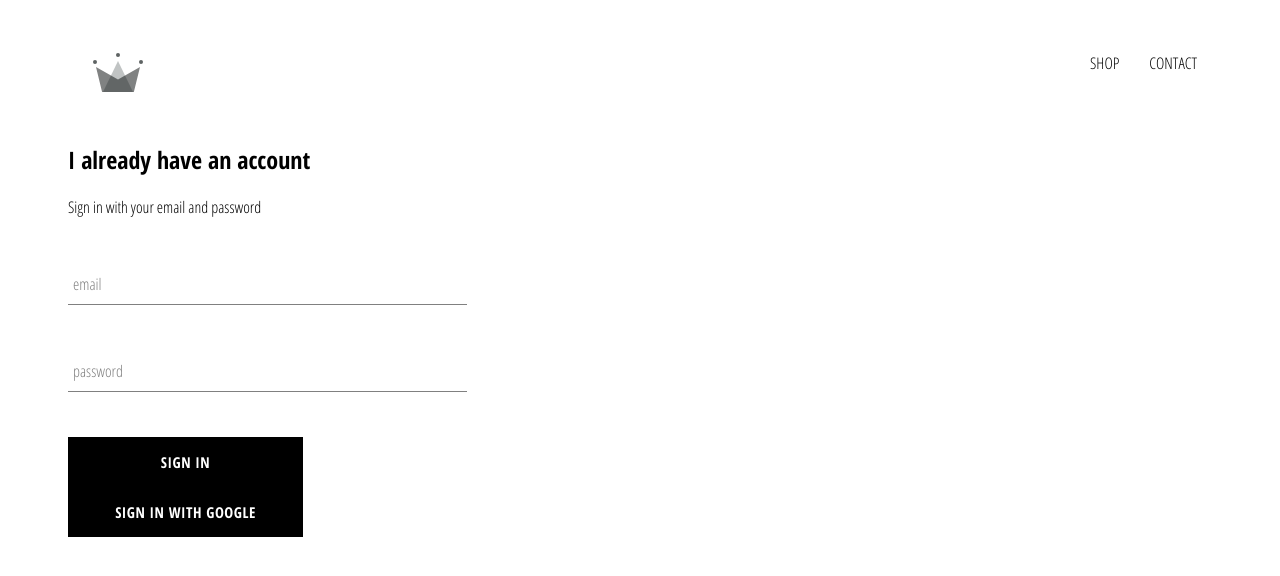
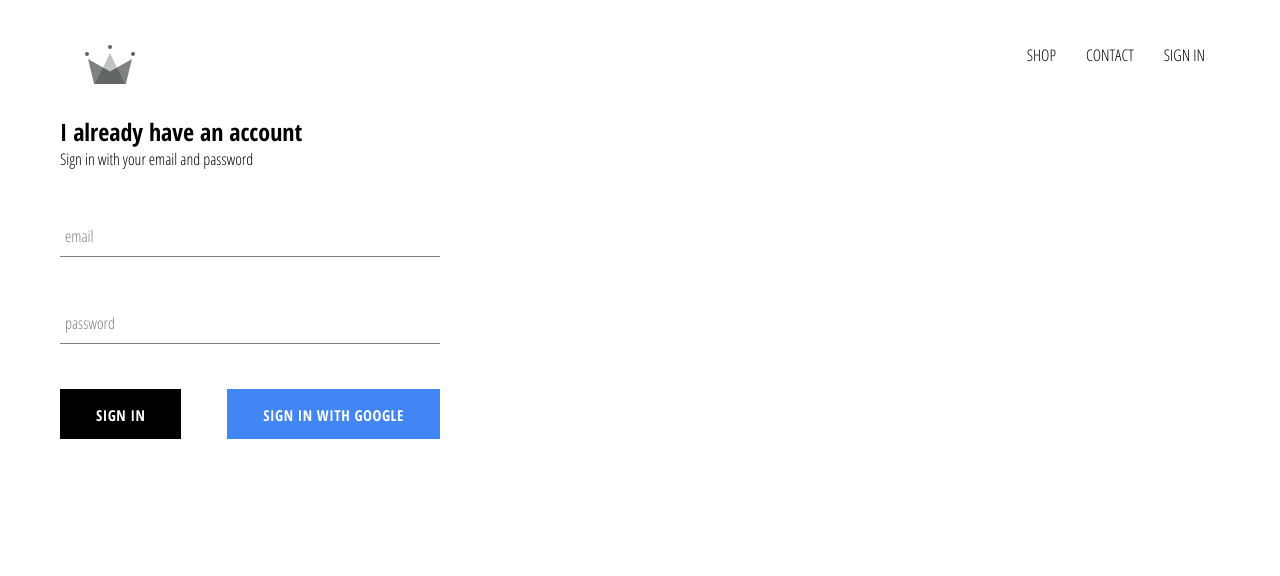
Before and after one commit to MynameisArthur/e_shop, a React (Create React App) app: page /signin in a window 1280 px wide. Shown: the top 576 px of the page. Built offline with nearby package versions, Linux system fonts and the light colour scheme; no server answers.

Commit message:
created signin page with SignIn component and sign in with google

```diff
--- a/src/components/custom-button/CustomButton.component.jsx
+++ b/src/components/custom-button/CustomButton.component.jsx
@@ -1,9 +1,14 @@
 import React from 'react';
 import './CustomButton.styles.scss';
 
-const CustomButton = ({children, ...otherProps}) => {
+const CustomButton = ({children, isGoogleSignIn, ...otherProps}) => {
     return (
-        <div className="custom-button" {...otherProps}>
+        <div
+            className={`${
+                isGoogleSignIn ? 'google-sign-in' : ''
+            } custom-button`}
+            {...otherProps}
+        >
             {children}
         </div>
     );
--- a/src/components/custom-button/CustomButton.styles.scss
+++ b/src/components/custom-button/CustomButton.styles.scss
@@ -1,5 +1,5 @@
 .custom-button {
-    min-width: 165px;
+    // min-width: 165px;
     width: auto;
     height: 50px;
     letter-spacing: 0.5px;
@@ -13,19 +13,18 @@
     font-weight: bolder;
     border: none;
     cursor: pointer;
-    display: inline-block;
-    text-align: center;
+    border: 1px solid transparent;
     &:hover {
         background-color: white;
         color: black;
-        border: 1px solid black;
+        border-color: black;
     }
-    .title {
-        margin: 10px 0;
-    }
-
-    .buttons {
-        display: flex;
-        justify-content: space-between;
+    &.google-sign-in {
+        background-color: #4285f4;
+        color: #ffffff;
+        &:hover {
+            background-color: #357ae8;
+            border-color: transparent;
+        }
     }
 }
--- a/src/components/header/Header.component.jsx
+++ b/src/components/header/Header.component.jsx
@@ -1,9 +1,10 @@
 import React from 'react';
 import './Header.styles.scss';
 import {Link} from 'react-router-dom';
+import {auth} from '../../firebase/firebase.utils';
 import {ReactComponent as Logo} from '../../assets/crown.svg';
 
-const Header = () => {
+const Header = ({currentUser}) => {
     return (
         <div className="header">
             <Link to="/" className="logo-container">
@@ -16,6 +17,15 @@
                 <Link to="/shop" className="option">
                     CONTACT
                 </Link>
+                {currentUser ? (
+                    <div className="option" onClick={() => auth.signOut()}>
+                        SIGN OUT
+                    </div>
+                ) : (
+                    <Link className="option" to="/signin">
+                        SIGN IN
+                    </Link>
+                )}
             </div>
         </div>
     );
--- a/src/components/header/Header.styles.scss
+++ b/src/components/header/Header.styles.scss
@@ -20,6 +20,7 @@
 
         .option {
             padding: 10px 15px;
+            cursor: pointer;
         }
     }
 }
--- a/src/components/sign-in/SignIn.component.jsx
+++ b/src/components/sign-in/SignIn.component.jsx
@@ -42,10 +42,12 @@
                         label="password"
                         required
                     />
-                    <CustomButton type="submit">Sign In</CustomButton>
-                    <CustomButton onClick={signInWithGoogle}>
-                        Sign In with Google
-                    </CustomButton>
+                    <div className="buttons">
+                        <CustomButton type="submit">Sign In</CustomButton>
+                        <CustomButton onClick={signInWithGoogle} isGoogleSignIn>
+                            Sign In with Google
+                        </CustomButton>
+                    </div>
                 </form>
             </div>
         );
--- a/src/components/sign-in/SignIn.styles.scss
+++ b/src/components/sign-in/SignIn.styles.scss
@@ -1,8 +1,13 @@
 .sign-in {
-    width: 30vw;
+    width: 380px;
     display: flex;
     flex-direction: column;
     .title {
         margin: 10px 0;
     }
+    .buttons {
+        display: flex;
+        justify-content: space-between;
+        text-align: center;
+    }
 }
--- a/src/containers/App.jsx
+++ b/src/containers/App.jsx
@@ -28,7 +28,7 @@
     render() {
         return (
             <div className="App">
-                <Header />
+                <Header currentUser={this.state.currentUser} />
                 <Switch>
                     <Route exact path="/" component={Homepage} />
                     <Route path="/shop" component={ShopPage} />
--- a/src/index.scss
+++ b/src/index.scss
@@ -1 +1,8 @@
 @import url('https://fonts.googleapis.com/css2?family=Open+Sans+Condensed:wght@300;700&display=swap');
+*,
+*::before,
+*::after {
+    box-sizing: border-box;
+    padding: 0;
+    margin: 0;
+}
```
